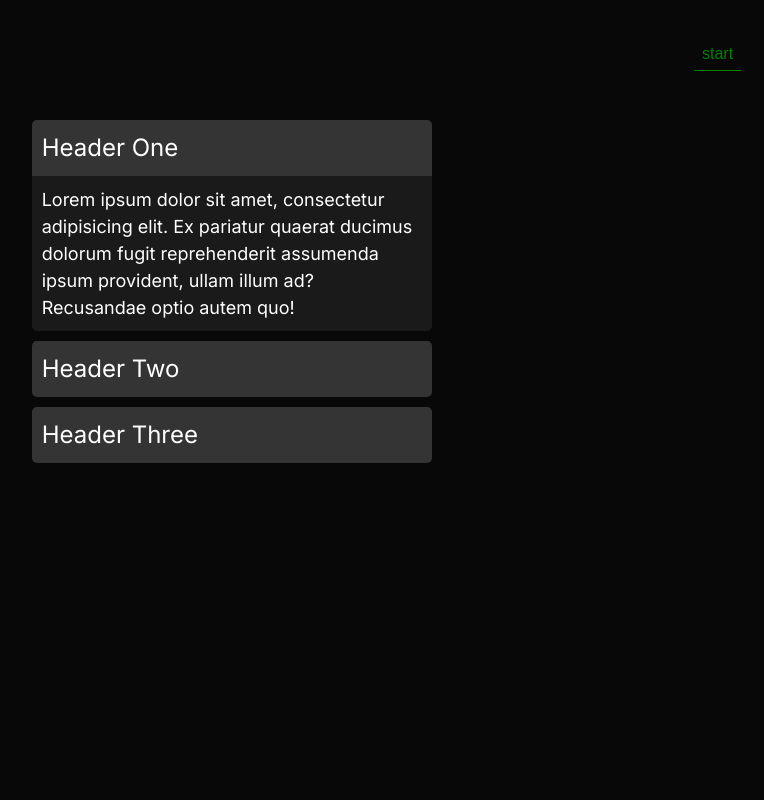
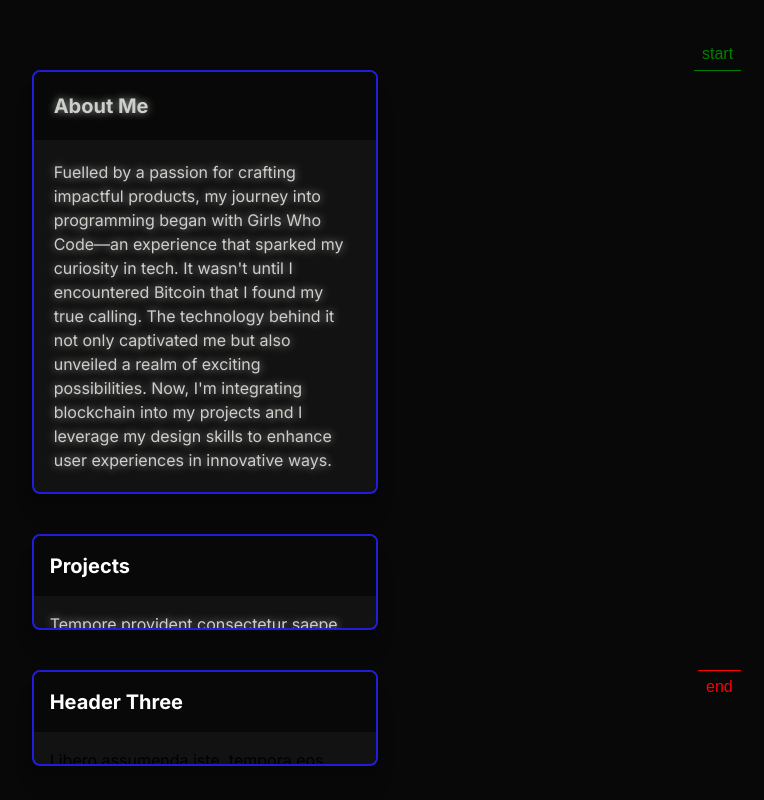
Before and after one commit to Tagi17/portfolio-site, a Next.js app: page / in a window 1280 px wide. Shown: the part 1020-1820 px from the top of the page, without its empty margins (435-1199 px from the left). Built offline with nearby package versions, Linux system fonts and the light colour scheme.

Commit message:
changed styling of cards

```diff
--- a/app/AboutCards.tsx
+++ b/app/AboutCards.tsx
@@ -9,8 +9,11 @@ import Parallax from "./parallax";
 import { ScrollTrigger } from "gsap/ScrollTrigger";
 import glow from "./glow.png";
 import gsap from "gsap";
+import { useGSAP } from "@gsap/react";
 
-gsap.registerPlugin(ScrollTrigger);
+if (typeof window !== "undefined") {
+  gsap.registerPlugin(ScrollTrigger, useGSAP);
+}
 
 const AboutCards = () => {
   const aboutRef = useRef(null);
@@ -18,40 +21,36 @@ const AboutCards = () => {
   const [inView, setInView] = useState(false);
 
 
-  useLayoutEffect(() => {
-    gsap.registerPlugin(ScrollTrigger);
-    const container = document.querySelector("#cards-container");
+  useGSAP(() => {
+    const items = gsap.utils.toArray(".item .content") as HTMLElement[];
 
-    const sections: (HTMLElement | null)[] = [
-      aboutRef.current,
-      projectRef.current,
-    ];
-
-
-    const items = gsap.utils.toArray(".boxy .content") as HTMLElement[];
     const tl = gsap.timeline({
       scrollTrigger: {
         trigger: ".accordion-section",
         start: "top top",
-          end: "+=" + 100 * items.length + "%",
+        // end: "+=" + 100 * items.length + "%",
+        end: "+=900",
         pin: true,
         scrub: true,
         invalidateOnRefresh: true,
-          markers: true
-        }
-      })
+        markers: true,
+      },
+    });
 
-      gsap.set(".boxy:not(:first-child) .content", { height: 0 });
+    gsap.set(".item:not(:first-child) .content", { height: "0" });
 
-      items.forEach((boxy, i) => {
-        if (items[i+1]) {
-          tl.to(boxy, {height: 0})
-            .to(items[i + 1], { height: "auto"}, "<");
+    items.forEach((item, i) => {
+      if (items[i + 1]) {
+        tl.to(item, { height: 0 }).to(items[i + 1], { height: "auto" }, "<");
       }
     });
-      gsap.set(".wrapper", {autoAlpha: 1});
 
-  }, []);
+    gsap.set(".wrapper", { autoAlpha: 1 });
+
+    return () => {
+      tl.kill();
+    };
+  });
 
   useEffect(() => {
     const observer = new IntersectionObserver(
@@ -73,25 +72,19 @@ const AboutCards = () => {
   }, []);
 
   return (
-    <div id="cards-container" className="cards-container">
-      {/* <div ref={aboutRef} className={`text-5xl mt-20 mx-auto p-2 rounded-lg shadow-xl mb-20 overflow-hidden${inView ? "in-view" : "" }`}> */}
-        <Parallax speed={1}>
+    <div >
+        {/* <Parallax speed={1}> */}
           {/* <Parallax speed={1} className={"self-end"}> */}
           <div className="accordion-section">
             <div className="wrapper">
-              <div className="boxy overflow-hidden">
-                <div className="card mx-auto mt-3 p-2 border-2 border-primary-300 bg-primary-500 rounded-lg shadow-xl mb-30 max-h-32 overflow-hidden opacity-14 transition-opacity duration-300 ease-in-out">
-                  <div className="text-5xl mt-10 three-d ml-8">Cars</div>
-                  <div className="grid md:grid-cols-2 ml-10 my-14">
-                    <div className="text-3xl leading-normal three-d content">
-                      Fuelled by a passion for crafting impactful products, my journey
-                      into programming began with Girls Who Code—an experience that
-                      sparked my curiosity in tech. It wasn&apos;t until I encountered
-                      Bitcoin that I found my true calling. The technology behind it
-                      not only captivated me but also unveiled a realm of exciting
-                      possibilities. Now, I&apos;m integrating blockchain into my
-                      projects and I leverage my design skills to enhance user
-                      experiences in innovative ways.
+              <div className="item border-2 border-primary-300 bg-primary-500 rounded-lg shadow-xl overflow-hidden">
+                <div className="header bg-gray-700 text-white text-xl font-bold p-4 cursor-pointer">
+                  Cars
+                </div>
+                <div className="content p-4 bg-gray-200 text-gray-800 hidden">
+                  <div className="grid md:grid-cols-2 gap-4">
+                    <div>
+                        Fuelled by a passion for crafting impactful products, my journey into programming began with Girls Who Code—an experience that sparked my curiosity in tech. It wasn&apos;t until I encountered Bitcoin that I found my true calling. The technology behind it not only captivated me but also unveiled a realm of exciting possibilities. Now, I&apos;m integrating blockchain into my projects and I leverage my design skills to enhance user experiences in innovative ways.
                     </div>
                       <div className="ml-20 flex justify-center items-center">
                         <Image
@@ -107,42 +100,34 @@ const AboutCards = () => {
                 </div>
             </div>
           </div>
-        </Parallax>
+        {/* </Parallax> */}
         <div>
-          <Parallax speed={1}>
-            {/* <Parallax speed={1} className={"self-end"}> */}
         <div className="accordion-section">
             <div className="wrapper">
-                <div className="boxy overflow-hidden">
-                  <div ref={projectRef} className="card box mx-auto mt-3 p-2 border-2 border-primary-300 bg-primary-500 rounded-lg mb-20 max-h-32 overflow-hidden opacity-14 transition-opacity duration-300 ease-in-out ">
-                    <div className="text-5xl mt-10 three-d ml-8">Boats</div>
-                    <div className="grid md:grid-cols-2 ml-10 my-14">
-                      <div className="text-3xl leading-normal content">
-                        These are projects i have worked only Here we have the
-                        dashboard here is a relay projectshere is the shuttle tracker
+              <div className="item mb-10 border-2 border-primary-300 bg-primary-500 rounded-lg shadow-xl overflow-hidden">
+                <div className="header bg-gray-700 text-white text-xl font-bold p-4 cursor-pointer">
+                  Cars
+                </div>
+                <div className="content p-4 bg-gray-200 text-gray-800 hidden">
+                  <div className="grid md:grid-cols-2 gap-4">
+                    <div>
+                        Fuelled by a passion for crafting impactful products, my journey into programming began with Girls Who Code—an experience that sparked my curiosity in tech. It wasn&apos;t until I encountered Bitcoin that I found my true calling. The technology behind it not only captivated me but also unveiled a realm of exciting possibilities. Now, I&apos;m integrating blockchain into my projects and I leverage my design skills to enhance user experiences in innovative ways.
+                    </div>
+                      <div className="ml-20 flex justify-center items-center">
+                        <Image
+                          className="rounded-lg"
+                          src={glow}
+                          height={100}
+                          width={400}
+                          alt="logo"
+                        />
                       </div>
                     </div>
                   </div>
                 </div>
             </div>
           </div>
-          </Parallax>
         </div>
-      {/* </div> */}
-      {/* <div>
-      <Parallax speed={1} className={"self-end"}>
-      <div ref={projectRef} className="box mx-auto mt-3 p-2 border-2 border-primary-300 bg-primary-500 rounded-lg mb-44 max-h-32 overflow-hidden opacity-14 transition-opacity duration-300 ease-in-out ">
-        <div className="text-5xl mt-10 three-d ml-8">Planes</div>
-          <div className="grid md:grid-cols-2 ml-10 my-14">
-            <div className="text-3xl leading-normal">
-              These are projects i have worked only
-              Here we have the dashboard
-              here is a relay projectshere is the shuttle tracker
-            </div>
-          </div>
-        </div>
-        </Parallax>
-      </div> */}
     </div>
   );
 };
--- a/app/ProjectCard.tsx
+++ b/app/ProjectCard.tsx
@@ -19,6 +19,7 @@ const ProjectCard = () => {
 
   useGSAP(() => {
     const items = gsap.utils.toArray(".item1 .content1") as HTMLElement[];
+
     const endValue = items.reduce(
       (acc, item) => acc + item.offsetHeight,
       window.innerHeight
@@ -27,13 +28,14 @@ const ProjectCard = () => {
     const tl = gsap.timeline({
       scrollTrigger: {
         trigger: ".accordion-section1",
-        start: "top top",
+        start: "top 50%",
         // end: "+=" + 100 * items.length + "%",
-        end: "+=900",
-        pin: true,
+        end: "+=600",
+        // pin: true,
         scrub: true,
         invalidateOnRefresh: true,
         markers: true,
+        // toggleAction: "restart complete reverse reset",
       },
     });
 
@@ -57,25 +59,23 @@ const ProjectCard = () => {
   return (
     <div>
       {/* <Parallax speed={1}> */}
-        <div className="section1 accordion-section1">
-          <div className="wrapper1">
-            <div className="item1">
-              <div className="header1">
-                <h1>Header One</h1>
+        <div className="section1 accordion-section1 flex justify-center h-screen">
+          <div className="wrapper1 w-full px-[200px] pb-0">
+            <div className="item1 mb-10 border-2 border-primary-300 bg-primary-500 rounded-lg shadow-xl overflow-hidden">
+              <div className="header1 bg-primary-100 text-white text-xl font-bold p-5 cursor-pointer">
+                <div className="three-d text-xl font-bold">About Me</div>
               </div>
-              <div className="content1">
+              <div className="content1 three-d p-5">
                 <p>
-                  Lorem ipsum dolor sit amet, consectetur adipisicing elit. Ex
-                  pariatur quaerat ducimus dolorum fugit reprehenderit assumenda
-                  ipsum provident, ullam illum ad? Recusandae optio autem quo!
+                    Fuelled by a passion for crafting impactful products, my journey into programming began with Girls Who Code—an experience that sparked my curiosity in tech. It wasn&apos;t until I encountered Bitcoin that I found my true calling. The technology behind it not only captivated me but also unveiled a realm of exciting possibilities. Now, I&apos;m integrating blockchain into my projects and I leverage my design skills to enhance user experiences in innovative ways.
                 </p>
               </div>
             </div>
-            <div className="item1">
-              <div className="header1">
-                <h1>Header Two</h1>
+            <div className="item1 mb-10 border-2 border-primary-300 bg-primary-500 rounded-lg shadow-xl overflow-hidden">
+              <div className="header1 bg-primary-100 text-white text-xl font-bold p-4 cursor-pointer">
+                <h1>Projects</h1>
               </div>
-              <div className="content1">
+              <div className="content1 three-d p-4">
                 <p>
                   Tempore provident consectetur saepe minima a ratione harum
                   fugit nihil adipisci nemo at necessitatibus modi praesentium
@@ -85,11 +85,11 @@ const ProjectCard = () => {
                 </p>
               </div>
             </div>
-            <div className="item1">
-              <div className="header1">
+            <div className="item1 mb-10 border-2 border-primary-300 bg-primary-500 rounded-lg shadow-xl overflow-hidden">
+              <div className="header1 bg-primary-100 text-white text-xl font-bold p-4 cursor-pointer">
                 <h1>Header Three</h1>
               </div>
-              <div className="content1">
+              <div className="content1 p-4">
                 <p>
                   Libero assumenda iste, tempora eos facilis consectetur cum
                   esse officia magnam repudiandae mollitia itaque voluptates
--- a/app/globals.css
+++ b/app/globals.css
@@ -83,42 +83,71 @@ body {
   /* transform: translate(-50%, -50%); */
 }
 .section1 {
-  width: 100%;
+}
+.wrapper1 {
+
+}
+.item1 {
+
+}
+.item1 .header1 {
+
+}
+.item1 .header1 h1 {
+
+}
+.item1 .content1 {
+
+}
+.item1 .content1 p {
+
+}
+.section {
+  /* width: 100%; */
   height: 100vh;
   display: flex;
   justify-content: center;
 }
-.wrapper1 {
-  width: 100%;
-  padding: 50px 200px;
-  padding-bottom: 0;
+
+/* .spacer {
+  background-color: teal;
+} */
+
+.wrapper {
+  /* width: 100%; */
+  /* padding: 50px 200px; */
+  /* padding-bottom: 0; */
   visibility: hidden;
 }
-.item1 {
-  width: 400px;
+
+.item {
+  /* width: 400px; */
   border-radius: 5px;
   overflow: hidden;
-  margin-bottom: 10px;
+  /* margin-bottom: 10px; */
 }
-.item1 .header1 {
-  background-color: rgb(53, 52, 52);
-  padding: 10px;
-  color: white;
+
+.item .header {
+  background-color: rgb(34, 33, 33);
+  /* padding: 10px; */
 }
-.item1 .header1 h1 {
-  font-size: 24px;
-  margin: 0;
+
+.item .header h1 {
+  /* font-size: 24px; */
+  /* margin: 0; */
 }
-.item1 .content1 {
-  background-color: rgb(26, 26, 26);
+
+.item .content {
+  background-color: #121212;
   overflow: hidden;
 }
-.item1 .content1 p {
-  margin: 0;
-  padding: 10px;
-  font-size: 18px;
-  color: white;
+
+.item .content p {
+  /* margin: 0; */
+  /* padding: 10px; */
+  /* font-size: 18px; */
 }
+
 .animate-gradient {
   background-size: 200% 100%; /* Adjusted for a smoother transition */
   background-image: linear-gradient(to right, #44BCFF, #FF44EC, #e6b834, #5de729);
```
Lines whose indentation alone changed are shown as unchanged.
